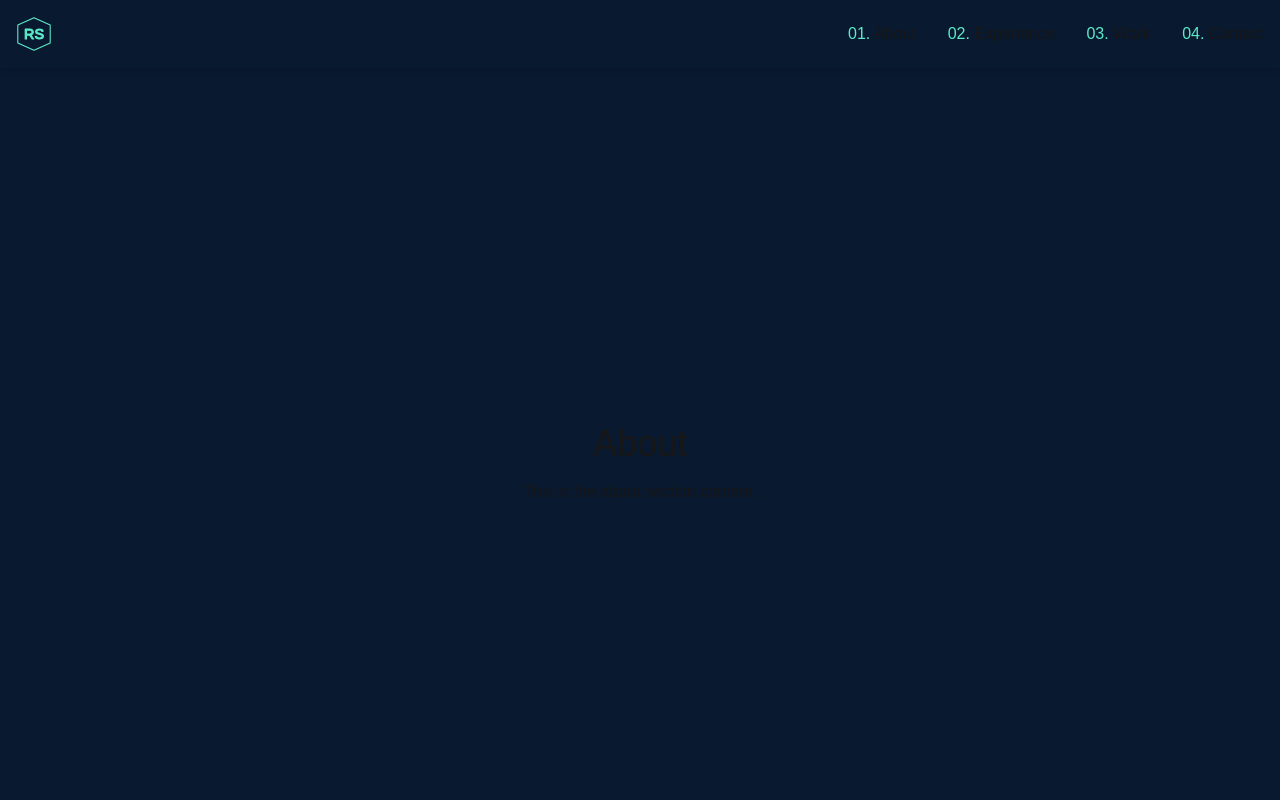
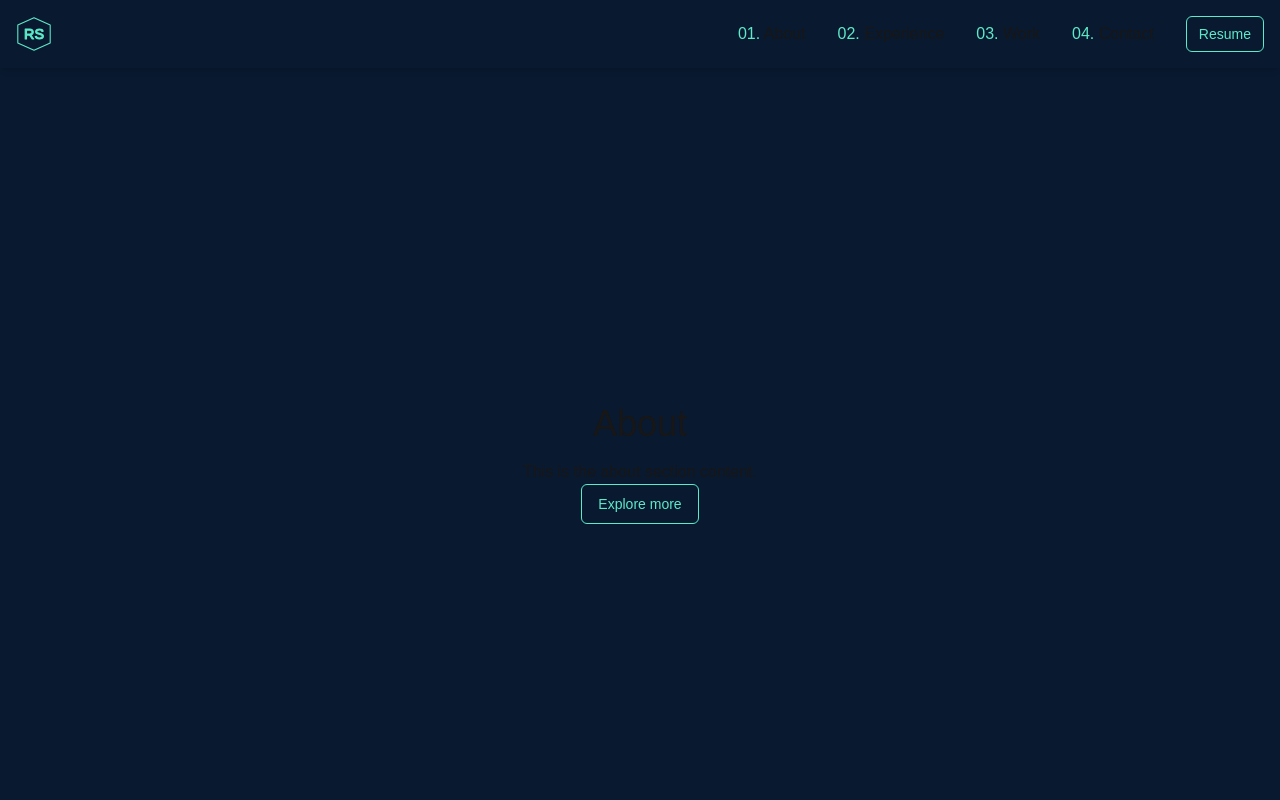
Before and after one commit to ravics09/myportfolio, a Next.js app: page / in a window 1280 px wide. Shown: the top 800 px of the page. Built offline with nearby package versions, Linux system fonts and the light colour scheme.

Commit message:
feat: added a button variant with 3D effect and added footer component

```diff
--- a/src/app/page.tsx
+++ b/src/app/page.tsx
@@ -5,6 +5,8 @@
 import Navbar from '@/components/navbar/navbar';
 import Section from '@/components/ui/section';
 import Logo from '@/components/ui/logo';
+import Footer from '@/components/ui/footer';
+import { Button } from '@/components/ui/button';
 
 const Home = () => {
   const [isLoading, setIsLoading] = useState(true);
@@ -33,6 +35,9 @@
           <main className="mt-16">
             <Section id="about" title="About">
               <p>This is the about section content.</p>
+              <Button variant="threeD" size="default">
+                Explore more
+              </Button>
             </Section>
             <Section id="experience" title="Experience">
               <p>This is the experience section content.</p>
@@ -43,6 +48,7 @@
             <Section id="contact" title="Contact">
               <p>This is the contact section content.</p>
             </Section>
+            <Footer />
           </main>
         </>
       )}
--- a/src/components/navbar/navbar.tsx
+++ b/src/components/navbar/navbar.tsx
@@ -1,6 +1,7 @@
 import Link from 'next/link';
 import { motion } from 'framer-motion';
 import Logo from '@/components/ui/logo';
+import { Button } from '@/components/ui/button';
 
 const navItemVariants = {
   hidden: { opacity: 0 },
@@ -31,7 +32,7 @@
         </div>
 
         {/* Right side: Nav Items with Animation */}
-        <div className="flex space-x-8">
+        <div className="flex items-center space-x-8">
           {navItems.map((item, index) => (
             <motion.div
               key={item.name}
@@ -47,6 +48,25 @@
               </Link>
             </motion.div>
           ))}
+
+          {/* Resume Button */}
+          <motion.div
+            custom={navItems.length} // Index for animation
+            initial="hidden"
+            animate="visible"
+            variants={navItemVariants}
+            className="transition duration-300"
+          >
+            <a
+              href="https://drive.google.com/file/d/your-pdf-id/view" // Replace with your PDF link
+              target="_blank"
+              rel="noopener noreferrer"
+            >
+              <Button variant="threeD" size="sm">
+                Resume
+              </Button>
+            </a>
+          </motion.div>
         </div>
       </nav>
     </header>
--- a/src/components/ui/button.tsx
+++ b/src/components/ui/button.tsx
@@ -15,6 +15,9 @@
         secondary: 'bg-secondary text-secondary-foreground hover:bg-secondary/80',
         ghost: 'hover:bg-accent hover:text-accent-foreground',
         link: 'text-primary underline-offset-4 hover:underline',
+        // New 3D variant
+        threeD:
+          'border border-[#5ceac9] bg-background text-[#5ceac9] hover:shadow-[4px_4px_0_#5ceac9] hover:translate-y-[-2px] hover:translate-x-[-2px]',
       },
       size: {
         default: 'h-10 px-4 py-2',
--- /dev/null
+++ b/src/components/ui/footer.tsx
@@ -0,0 +1,14 @@
+const Footer = () => {
+  return (
+    <footer className="bottom-0 left-0 w-full bg-[#091930] hover:text-[#5ceac9] text-center py-4">
+      <div className="container mx-auto px-4">
+        <p className="text-sm">
+          Designed & Built by <span className="font-semibold text-[#5ceac9]">Ravi Sharma</span>{' '}
+        </p>
+        <p className="text-sm">© {new Date().getFullYear()} RS Portfolio. All rights reserved.</p>
+      </div>
+    </footer>
+  );
+};
+
+export default Footer;
```
